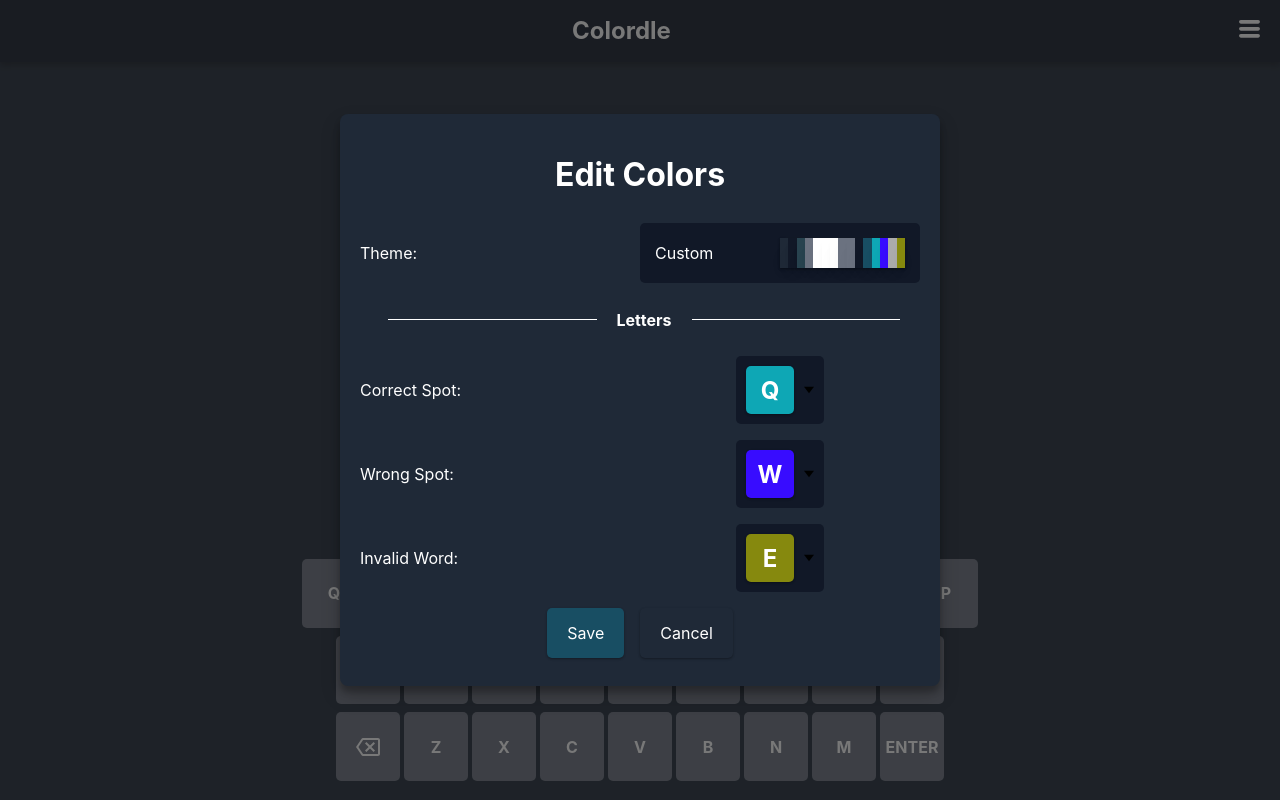
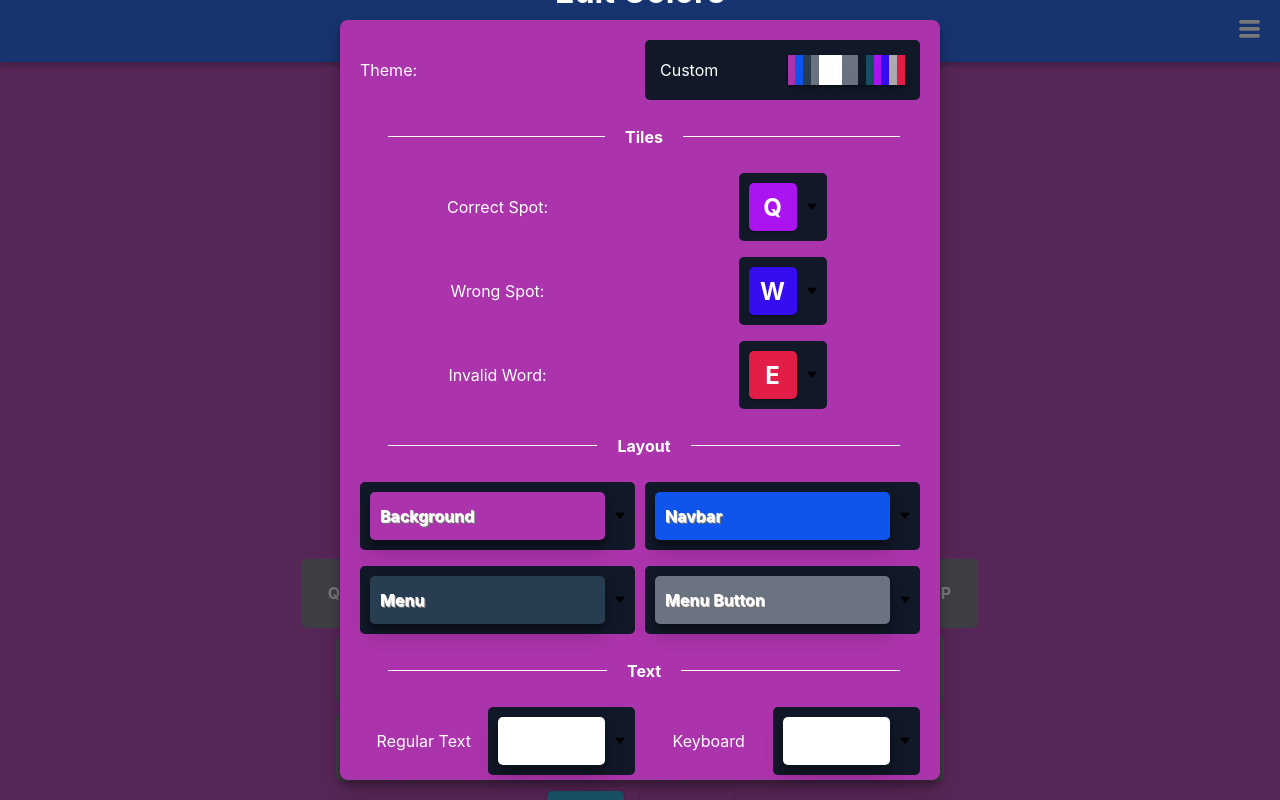
Before and after one commit to MattHaslemTech/Colordle, a React (Create React App) app: page / in a window 1280 px wide. Built offline with nearby package versions, Linux system fonts and the light colour scheme.

Commit message:
Add color options for layout and text

```diff
--- a/src/components/Navbar/Popups/ColorPopup.jsx
+++ b/src/components/Navbar/Popups/ColorPopup.jsx
@@ -345,7 +345,7 @@ class ColorPopUp extends React.Component {
    *
    * @param type:  the name of the css variable
    */
-   getDefaultColorItem(type, letter)
+   getDefaultColorTile(type, letter)
    {
      var themes = require('../../../files/themes.json');
      var userSettings = require('../../../files/user-settings.json');
@@ -358,6 +358,28 @@ class ColorPopUp extends React.Component {
 
      return result;
    }
+
+
+   /*
+    * Get default layout color item
+    *
+    * @param type:  the name of the css variable
+    */
+    getDefaultColorLayout(type, text)
+    {
+      var themes = require('../../../files/themes.json');
+      var userSettings = require('../../../files/user-settings.json');
+
+      var tileStyle = {
+        background: "var(--" + type + ")",
+      }
+
+      var result = <div className="layout" style={tileStyle}>{text}</div>
+
+      return result;
+    }
+
+
 
   /*
    * Handle API call when the User clicks 'Save'
@@ -439,17 +461,19 @@ class ColorPopUp extends React.Component {
           <section>
             <div className="row heading-wrap">
               <div className="line"></div>
-              Letters
+              Tiles
               <div className="line"></div>
             </div>
 
             <div className="row">
-              <div className="title">Correct Spot:</div>
+              <div className="title center">
+                Correct Spot:
+              </div>
               <div className="right-side option center">
                 <Dropdown
                     options={this.getColorOptions(this.getCurrentlySetColor("letter-correct-spot-bg-color"), "letter-correct-spot-bg-color", "tileCorrectSpotColorValue")}
                     optionsHoverEffect="false"
-                    default={this.getDefaultColorItem("letter-correct-spot-bg-color", "Q")}
+                    default={this.getDefaultColorTile("letter-correct-spot-bg-color", "Q")}
                     name="correct-letter-select"
                     type="letter"
                     dontUpdateTopItem="true" // Means this component will handle everything
@@ -459,12 +483,12 @@ class ColorPopUp extends React.Component {
             </div>
 
             <div className="row">
-              <div className="title">Wrong Spot:</div>
+              <div className="title center">Wrong Spot:</div>
               <div className="right-side option center">
                 <Dropdown
                     options={this.getColorOptions(this.getCurrentlySetColor("letter-bg-in-word-color"), "letter-bg-in-word-color", "tileWrongSpotColorValue")}
                     optionsHoverEffect="false"
-                    default={this.getDefaultColorItem("letter-bg-in-word-color", "W")}
+                    default={this.getDefaultColorTile("letter-bg-in-word-color", "W")}
                     name="wrong-letter-select"
                     type="letter"
                     dontUpdateTopItem="true" // Means this component will handle everything
@@ -475,14 +499,120 @@ class ColorPopUp extends React.Component {
 
 
             <div className="row">
-              <div className="title">Invalid Word:</div>
+              <div className="title center">Invalid Word:</div>
               <div className="right-side option center">
                 <Dropdown
                     options={this.getColorOptions(this.getCurrentlySetColor("not-in-dictionary-bg-color"), "not-in-dictionary-bg-color", "tileIncorrectWordColorValue")}
                     optionsHoverEffect="false"
-                    default={this.getDefaultColorItem("not-in-dictionary-bg-color", "E")}
+                    default={this.getDefaultColorTile("not-in-dictionary-bg-color", "E")}
                     name="wrong-word-select"
                     type="letter"
+                    dontUpdateTopItem="true" // Means this component will handle everything
+                    tileLetter="W"
+                />
+              </div>
+            </div>
+
+          </section>
+
+          <section>
+            <div className="row heading-wrap">
+              <div className="line"></div>
+              Layout
+              <div className="line"></div>
+            </div>
+
+            <div className="row">
+              <div className="left-side option center">
+                <Dropdown
+                    options={this.getColorOptions(this.getCurrentlySetColor("game-bg-color"), "game-bg-color", "layoutBackgroundColorValue")}
+                    optionsHoverEffect="false"
+                    default={this.getDefaultColorLayout("game-bg-color", "Background")}
+                    name="background-select"
+                    type="layout"
+                    dontUpdateTopItem="true" // Means this component will handle everything
+                    tileLetter="W"
+                />
+              </div>
+
+              <div className="right-side option center">
+                <Dropdown
+                    options={this.getColorOptions(this.getCurrentlySetColor("navbar-bg-color"), "navbar-bg-color", "layoutNavbarBackgroundColorValue")}
+                    optionsHoverEffect="false"
+                    default={this.getDefaultColorLayout("navbar-bg-color", "Navbar")}
+                    name="navbar-select"
+                    type="layout"
+                    dontUpdateTopItem="true" // Means this component will handle everything
+                    tileLetter="W"
+                />
+              </div>
+            </div>
+
+            <div className="row">
+              <div className="left-side option center">
+                <Dropdown
+                    options={this.getColorOptions(this.getCurrentlySetColor("menu-bg-color"), "menu-bg-color", "layoutMenuColorValue")}
+                    optionsHoverEffect="false"
+                    default={this.getDefaultColorLayout("menu-bg-color", "Menu")}
+                    name="menu-bg-select"
+                    type="layout"
+                    dontUpdateTopItem="true" // Means this component will handle everything
+                    tileLetter="W"
+                />
+              </div>
+
+              <div className="right-side option center">
+                <Dropdown
+                    options={this.getColorOptions(this.getCurrentlySetColor("hamburger-open-bg-color"), "hamburger-open-bg-color", "layoutHamburgerBackgroundColorValue")}
+                    optionsHoverEffect="false"
+                    default={this.getDefaultColorLayout("hamburger-open-bg-color", "Menu Button")}
+                    name="hamburger-bg-select"
+                    type="layout"
+                    dontUpdateTopItem="true" // Means this component will handle everything
+                    tileLetter="W"
+                />
+              </div>
+            </div>
+
+
+          </section>
+
+
+          <section>
+
+            <div className="row heading-wrap">
+              <div className="line"></div>
+                Text
+              <div className="line"></div>
+            </div>
+
+
+            <div className="row">
+              <div className="left-side option center">
+                <div className="title">
+                  Regular Text
+                </div>
+                <Dropdown
+                    options={this.getColorOptions(this.getCurrentlySetColor("text-color"), "text-color", "textRegColorValue")}
+                    optionsHoverEffect="false"
+                    default={this.getDefaultColorLayout("text-color", "")}
+                    name="text-select"
+                    type="layout"
+                    dontUpdateTopItem="true" // Means this component will handle everything
+                    tileLetter="W"
+                />
+              </div>
+
+              <div className="right-side option center">
+                <div className="title">
+                  Keyboard
+                </div>
+                <Dropdown
+                    options={this.getColorOptions(this.getCurrentlySetColor("keyboard-text-color"), "keyboard-text-color", "layoutHamburgerBackgroundColorValue")}
+                    optionsHoverEffect="false"
+                    default={this.getDefaultColorLayout("keyboard-text-color", "")}
+                    name="keyboard-text-select"
+                    type="layout"
                     dontUpdateTopItem="true" // Means this component will handle everything
                     tileLetter="W"
                 />
@@ -497,7 +627,9 @@ class ColorPopUp extends React.Component {
             <div className="close-popup button save" onClick={this.handleSave}>
               Save {this.state.apiResponse}
             </div>
-            <div className="close-popup button" onClick={this.handleCancel}>Cancel</div>
+            <div className="close-popup button" onClick={this.handleCancel}>
+              Cancel
+            </div>
           </div>
 
 
--- a/src/components/styles/popups.css
+++ b/src/components/styles/popups.css
@@ -84,6 +84,14 @@
 .pop-up-wrap .content-wrap .row > *
 {
   flex: 1;
+  display: flex;
+  justify-content: flex-start;
+  align-items: center;
+}
+
+.pop-up-wrap .content-wrap .row > *:first-child
+{
+  margin-right: 10px;
 }
 
 .pop-up-wrap .content-wrap .row > * > *
@@ -92,11 +100,13 @@
 }
 
 
-.pop-up-wrap .content-wrap .row .right-side.center
+.pop-up-wrap .content-wrap .row .center
 {
   display: flex;
   flex-direction: row;
   justify-content: center;
+
+  text-align: center;
 }
 
 .pop-up-wrap .content-wrap .row.heading-wrap
--- a/src/components/styles/popups/colorPopup.css
+++ b/src/components/styles/popups/colorPopup.css
@@ -20,6 +20,9 @@
 }
 
 
+/*
+ * Letter dropdowns
+ */
 .pop-up-wrap[data-name="color"] .content-wrap .dropdown-wrap[data-type="letter"]
 {
   --size: 3rem;
@@ -49,3 +52,61 @@
   min-width: 300px;
   border-radius: 5px 0px 5px 5px;
 }
+
+
+
+
+/*
+ * Layout dropdowns
+ */
+.pop-up-wrap[data-name="color"] .content-wrap .dropdown-wrap[data-type="layout"]
+{
+  --size: 3rem;
+  height: var(--size);
+
+  padding: 10px;
+
+  background-image: url('../../../pics/_icons/down_triangle.svg');
+  background-size: 10px 8px;
+  background-repeat: no-repeat;
+  background-position: center right 10px;
+
+  cursor: pointer;
+}
+
+.pop-up-wrap[data-name="color"] .content-wrap .dropdown-wrap[data-type="layout"] .top-item
+{
+  height: 100%;
+  text-shadow: 1px 1px 0px #eee, 2px 2px 0px #707070;
+}
+
+.pop-up-wrap[data-name="color"] .content-wrap .dropdown-wrap[data-type="layout"] .title
+{
+  height: 100%;
+}
+
+.pop-up-wrap[data-name="color"] .content-wrap .dropdown-wrap[data-type="layout"] .top-item .layout
+{
+  display: flex;
+  align-items: center;
+  font-size: 1.5rem;
+
+  width: calc(100% - 20px);
+
+  border-radius: 5px;
+  padding: 10px;
+
+  box-shadow: rgba(0, 0, 0, 0.19) 0px 10px 20px, rgba(0, 0, 0, 0.23) 0px 6px 6px;
+
+  font-size: 1rem;
+  font-weight: bold;
+}
+
+
+.pop-up-wrap[data-name="color"] .content-wrap .dropdown-wrap[data-type="layout"] .options-wrap
+{
+  right: 0px;
+  top: 100%;
+  min-width: 300px;
+  border-radius: 5px 0px 5px 5px;
+}
--- a/src/files/user-settings.json
+++ b/src/files/user-settings.json
@@ -3,21 +3,21 @@
   "selectedTheme": "Custom",
   "themes": {
     "Custom": {
-      "game-bg-color": "rgba(31,41,55,1)",
-      "navbar-bg-color": "rgba(17,24,39, 1)",
-      "menu-bg-color": "#28434F",
+      "game-bg-color": "rgba(171,51,171,1)",
+      "navbar-bg-color": "rgba(15,85,237,1)",
+      "menu-bg-color": "rgba(40,61,79,1)",
       "hamburger-open-bg-color": "rgba(107, 114, 128, 1)",
-      "text-color": "#fff",
-      "keyboard-text-color": "#fff",
-      "board-text-color": "#fff",
+      "text-color": "rgba(255,255,255,1)",
+      "keyboard-text-color": "rgba(255,255,255,1)",
+      "board-text-color": "rgba(255,255,255,1)",
       "keyboard-letter-background": "rgba(107, 114, 128, 1)",
       "letter-selected-row-bg-color": "rgba(107, 114, 128, 1)",
       "letter-bg-color": "rgba(17,24,39, 1)",
       "letter-color-glow": "rgba(24,78,99, 1)",
-      "letter-correct-spot-bg-color": "rgba(14,167,181,1)",
-      "letter-bg-in-word-color": "rgba(56,12,255,1)",
+      "letter-correct-spot-bg-color": "rgba(171,19,241,1)",
+      "letter-bg-in-word-color": "rgba(54,13,241,1)",
       "letter-not-in-word-text-color": "rgba(171, 171, 171, 1)",
-      "not-in-dictionary-bg-color": "rgba(134,137,14,1)"
+      "not-in-dictionary-bg-color": "rgba(225, 29, 72, 1)"
     }
   },
   "key": "new value"
```
